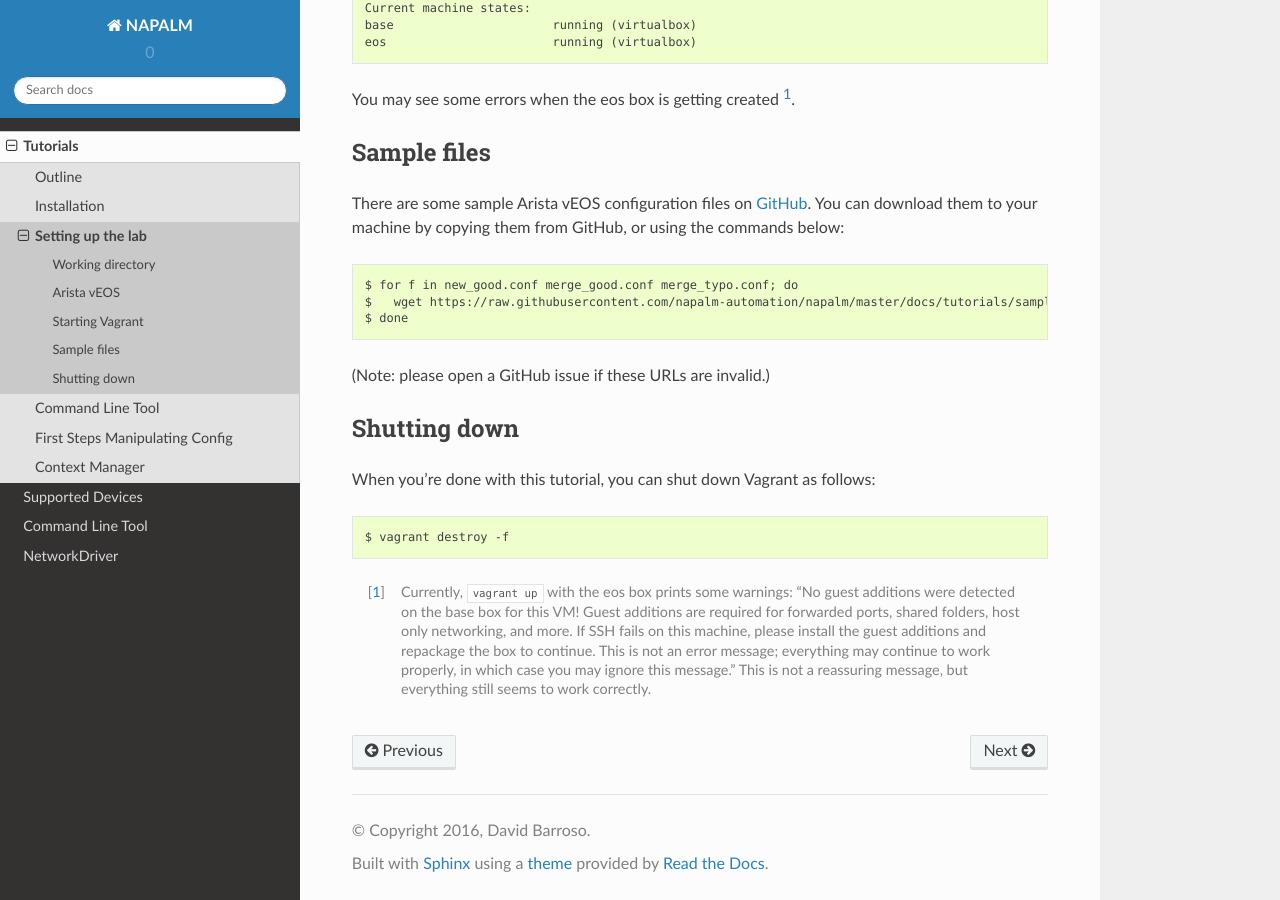
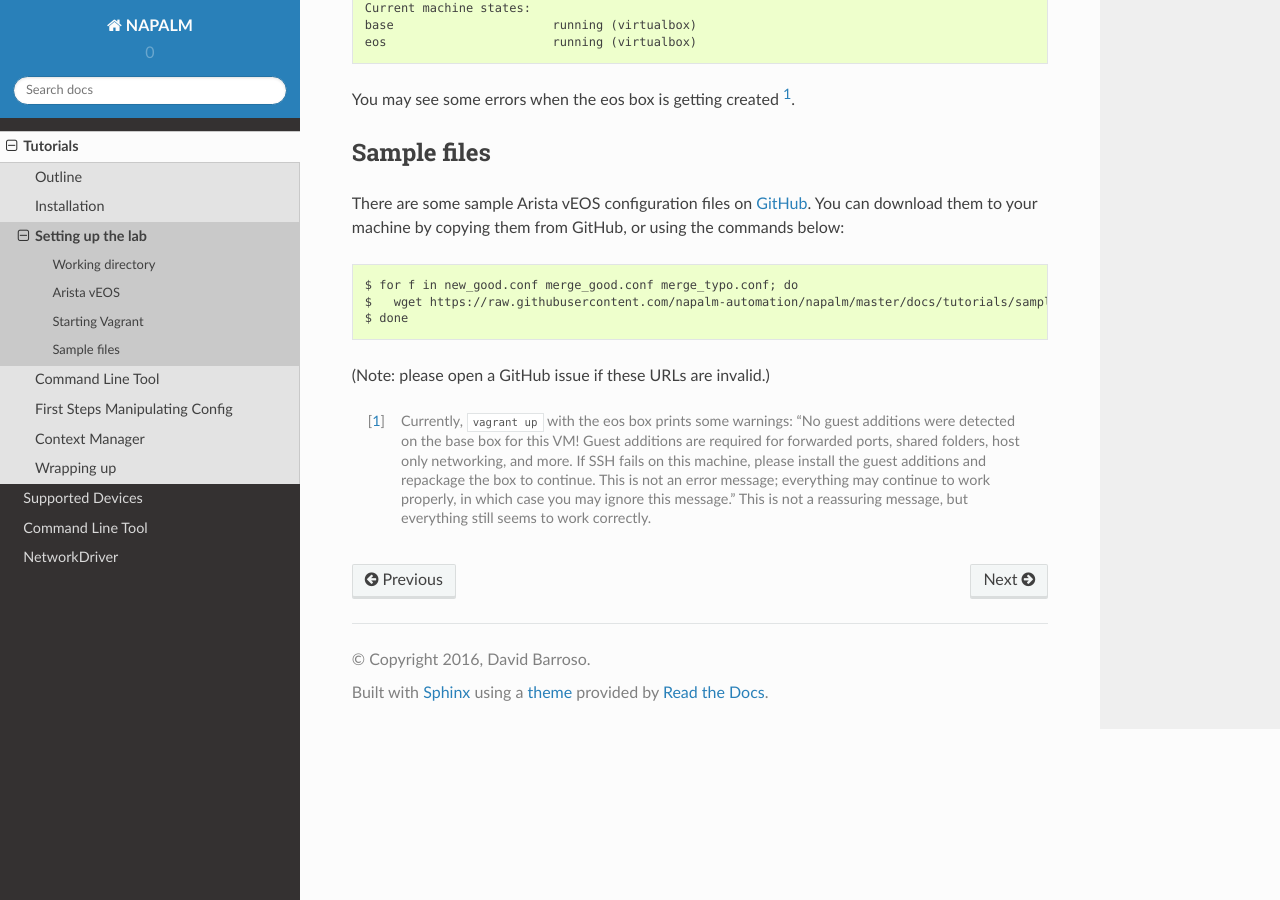
Before and after one commit to napalm-automation/napalm, a Sphinx documentation site: the page built from docs/tutorials/lab.rst, in a window 1280 px wide and 900 px high, scrolled down 1260 px. Built offline with Sphinx 7.4.7 and the Read the Docs theme 2.0.0, drawn with Linux system fonts in a browser that asks for light colours.

Commit message:
Moved shutdown to end of tutorial.

```diff
--- a/docs/tutorials/index.rst
+++ b/docs/tutorials/index.rst
@@ -10,3 +10,4 @@
    ../cli.rst
    first_steps_config
    context_manager
+   wrapup
--- a/docs/tutorials/lab.rst
+++ b/docs/tutorials/lab.rst
@@ -58,12 +58,5 @@
 
 (Note: please open a GitHub issue if these URLs are invalid.)
 
-Shutting down
--------------
-
-When you're done with this tutorial, you can shut down Vagrant as follows::
-
-    $ vagrant destroy -f
-
 
 .. [#f1] Currently, ``vagrant up`` with the eos box prints some warnings: "No guest additions were detected on the base box for this VM! Guest additions are required for forwarded ports, shared folders, host only networking, and more. If SSH fails on this machine, please install the guest additions and repackage the box to continue. This is not an error message; everything may continue to work properly, in which case you may ignore this message."  This is not a reassuring message, but everything still seems to work correctly.
```
Also changed, not shown: docs/tutorials/wrapup.rst (added, +25 -0 lines).
